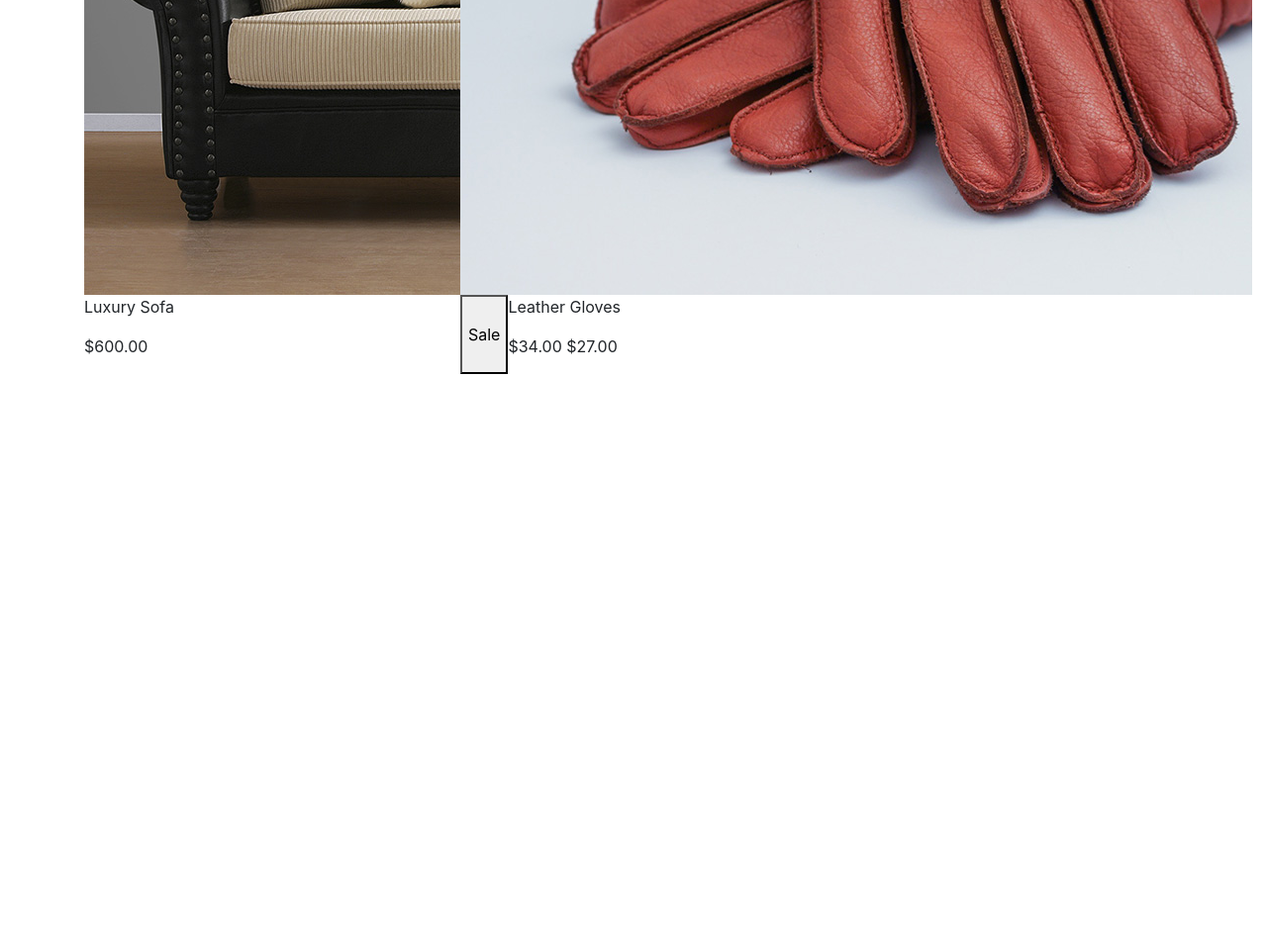
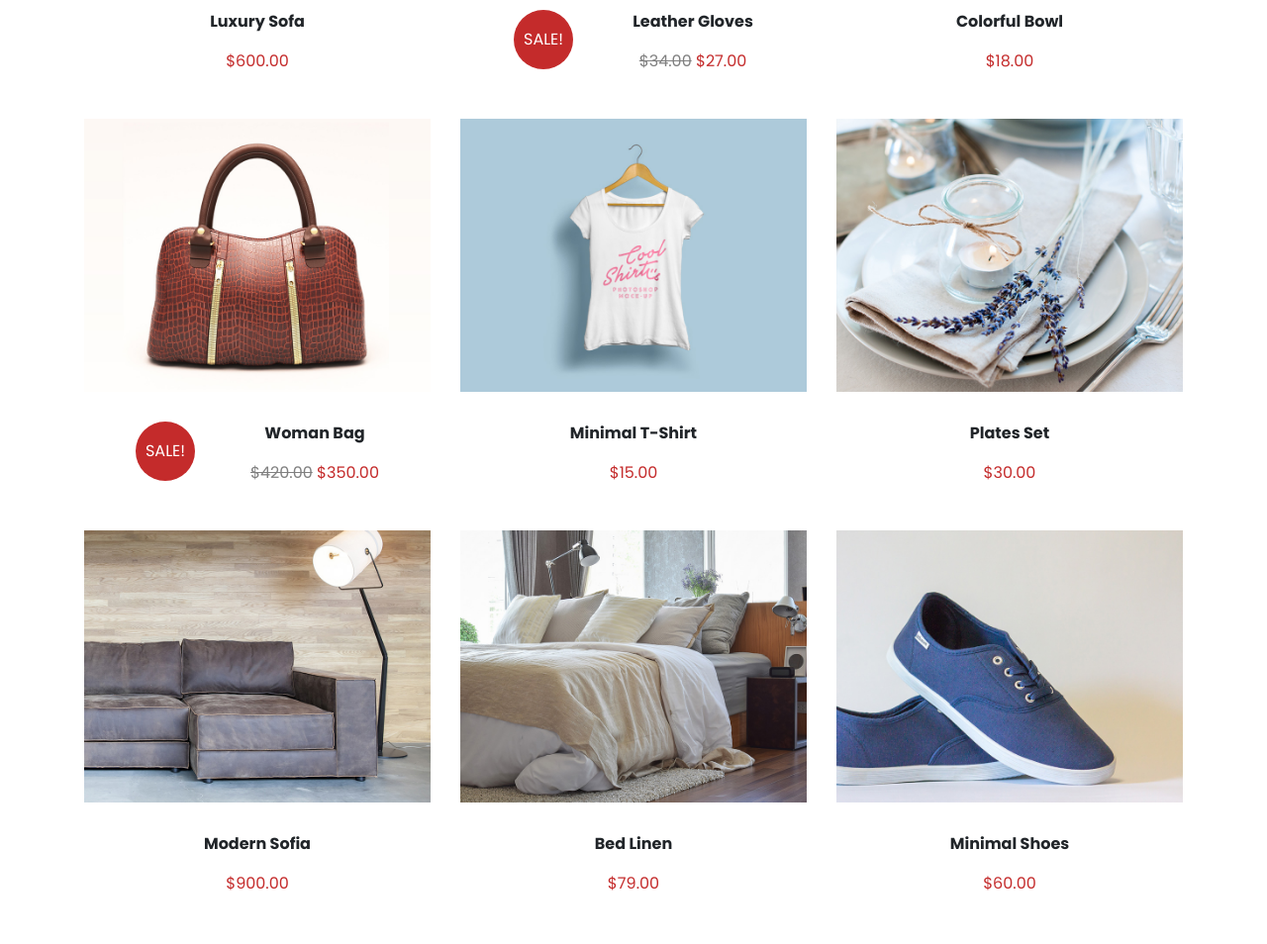
Before and after one commit to Maxlewa/cs_emporium_js_16, a website: page index.html in a window 1280 px wide. Shown: the part 1340-2294 px from the top of the page at 99% size. Before the commit the page ends 1718 px from the top, so only its background shows below. Drawn offline with nearby package versions, Linux system fonts and the light colour scheme.

Commit message:
section deux ok

```diff
--- a/index.html
+++ b/index.html
@@ -15,7 +15,7 @@
         <nav>
             <!-- TITRE -->
             <div id="divh1header">
-                <h1>emporium.</h1>
+                <h1 id="h1main">emporium.</h1>
             </div>
             <!-- NAV -->
             <div class="d-flex justify-content-around" id="divnav">
@@ -68,68 +68,127 @@
         </div>
     </section>
 
-    <!-- SECTION 2/ RECENT PRODUCTS -->
+    <!-- SECTION 2 / RECENT PRODUCTS -->
     <section id="sectiondeux">
-        <div>
-            <h5>Recent Products</h5>
+        <div id="divrecentproductstitle">
+            <h4>Recent Products</h4>
         </div>
         <div>
             <div class="container">
+                <!-- ROW 1 -->
                 <div class="row">
+                    <!-- COL 1A -->
                     <div class="col-4">
                         <div class="imgrecent">
                             <img src="./public/img/products_mini/product-luxry-sofa.jpg" alt="">
                         </div>
-                        <p>Luxury Sofa</p>
-                        <p>$600.00</p>
+                        <div class="divtexterecent">
+                            <p class="texteligneun">Luxury Sofa</p>
+                            <p class="textelignedeux">$600.00</p>
                         </div>
+                    </div>
+                    <!-- COL 1B -->
                     <div class="col-4">
                         <div class="imgrecent">
                             <img src="./public/img/products_mini/product-gloves.jpg" alt="">
                         </div>
-                        <div class="d-flex">
-                            <button>Sale</button>
-                            <div>
-                                <p>Leather Gloves</p>
-                                <p><span>$34.00</span> $27.00</p>
+                        <div class="d-flex justify-content-around px-4">
+                            <div class="boutonsale">
+                                <button>SALE!</button>
+                            </div>
+                            <div class="divtexterecent">
+                                <p class="texteligneun">Leather Gloves</p>
+                                <p class="textelignedeux"><span>$34.00</span> $27.00</p>
                             </div>
                         </div>
                     </div>
+                    <!-- COL 1C -->
                     <div class="col-4">
-
+                        <div class="imgrecent">
+                            <img src="./public/img/products_mini/product-cups.jpg" alt="">
+                        </div>
+                        <div class="divtexterecent">
+                            <p class="texteligneun">Colorful Bowl</p>
+                            <p class="textelignedeux">$18.00</p>
                         </div>
                     </div>
                 </div>
-            <div class="container">
+                <!-- ROW 2 -->
                 <div class="row">
+                    <!-- COL 2A -->
                     <div class="col-4">
-
+                        <div class="imgrecent">
+                            <img src="./public/img/products_mini/product-bag.jpg" alt="">
                         </div>
-                    <div class="col-4">
-
+                        <div class="d-flex justify-content-around px-4">
+                            <div class="boutonsale">
+                                <button>SALE!</button>
                             </div>
-                    <div class="col-4">
-
+                            <div class="divtexterecent">
+                                <p class="texteligneun">Woman Bag</p>
+                                <p class="textelignedeux"><span>$420.00</span> $350.00</p>
                             </div>
                         </div>
                     </div>
-            <div class="container">
-                <div class="row">
+                    <!-- COL 2B -->
                     <div class="col-4">
-
+                        <div class="imgrecent">
+                            <img src="./public/img/products_mini/product-tshitr.jpg" alt="">
                         </div>
+                        <div class="divtexterecent">
+                            <p class="texteligneun">Minimal T-Shirt</p>
+                            <p class="textelignedeux">$15.00</p>
+                        </div>
+                    </div>
+                    <!-- COL 2C -->
                     <div class="col-4">
-
+                        <div class="imgrecent">
+                            <img src="./public/img/products_mini/product-plates.jpg" alt="">
                         </div>
-                    <div class="col-4">
-
+                        <div class="divtexterecent">
+                            <p class="texteligneun">Plates Set</p>
+                            <p class="textelignedeux">$30.00</p>
                         </div>
                     </div>
                 </div>
+                <!-- ROW 3 -->
+                <div class="row">
+                    <!-- COL 3A -->
+                    <div class="col-4">
+                        <div class="imgrecent">
+                            <img src="./public/img/products_mini/product-modern-sofa.jpg" alt="">
+                        </div>
+                        <div class="divtexterecent">
+                            <p class="texteligneun">Modern Sofia</p>
+                            <p class="textelignedeux">$900.00</p>
+                        </div>
+                    </div>
+                    <!-- COL 3B -->
+                    <div class="col-4">
+                        <div class="imgrecent">
+                            <img src="./public/img/products_mini/product-bed.jpg" alt="">
+                        </div>
+                        <div class="divtexterecent">
+                            <p class="texteligneun">Bed Linen</p>
+                            <p class="textelignedeux">$79.00</p>
+                        </div>
+                    </div>
+                    <!-- COL 3C -->
+                    <div class="col-4">
+                        <div class="imgrecent">
+                            <img src="./public/img/products_mini/product-shoes.jpg" alt="">
+                        </div>
+                        <div class="divtexterecent">
+                            <p class="texteligneun">Minimal Shoes</p>
+                            <p class="textelignedeux">$60.00</p>
+                        </div>
+                    </div>
+                </div>
+            </div>
+        </div>
+    </section>
 
-        </div>
-
-    </section>
+    <!-- SECTION 3 / DISCOVER -->
 
 
     <!-- JS -->
--- a/public/js/main.js
+++ b/public/js/main.js
@@ -1,17 +1,20 @@
-// When the user scrolls the page, execute myFunction
+// Exécuter la fonction quand on scroll
 window.onscroll = function() {myFunction()};
 
-// Get the navbar
-let navbar = document.getElementById("divnav");
+// Navbar et titre
+var navbar = document.getElementById("divnav");
+var titreheader = document.querySelector("#divh1header");
 
-// Get the offset position of the navbar
-let sticky = navbar.offsetTop;
+// Position de la navbar
+var sticky = navbar.offsetTop;
 
-// Add the sticky class to the navbar when you reach its scroll position. Remove "sticky" when you leave the scroll position
+// Ajouter/retirer classes
 function myFunction() {
   if (window.pageYOffset >= sticky) {
     navbar.classList.add("sticky")
+    titreheader.classList.add("stickytitle");
   } else {
     navbar.classList.remove("sticky");
+    titreheader.classList.remove("stickytitle");
   }
 }
--- a/src/sass/modules/_header.sass
+++ b/src/sass/modules/_header.sass
@@ -6,14 +6,28 @@ header
 #divh1header
     font-family: 'poppinsbold'
     text-align: center
+    margin-bottom: 30px
+
+.stickytitle
+    position: fixed
+    top: 0
+    z-index: 2
+    padding-top: 10px
+    padding-left: 10px
+
+.sticky
+    position: fixed
+    top: 0
+    z-index: 1
 
 #divnav
-    width: 800px
+    width: 100%
     margin: auto
-    margin-top: 60px
-    padding-bottom: 40px
-    position: fixed
-    top: 0
+    padding-top: 20px
+    padding-bottom: 20px
+    padding-left: 300px
+    padding-right: 300px
+    background-color: white
 
 .navelement, .navelement:hover
     text-decoration: none
--- a/src/sass/modules/_sectiondeux.sass
+++ b/src/sass/modules/_sectiondeux.sass
@@ -1,8 +1,39 @@
-#sectiondeux
-    background-color: red
-    margin-top: 1000px
+#divrecentproductstitle
+    text-align: center
+    margin-bottom: 50px
 
 .imgrecent
     img
-        width: 30px
-        border-radius: 15px
+        width: 100%
+
+.container
+    margin-bottom: 30px
+
+.col-4
+    margin-bottom: 30px
+
+.divtexterecent
+    margin-top: 30px
+
+.texteligneun
+    text-align: center
+    font-family: 'poppinsbold'
+
+.textelignedeux
+    text-align: center
+    font-family: 'poppinsregular'
+    color: #c42b2b
+    span
+        color: grey
+        text-decoration: line-through
+
+.boutonsale
+    margin-top: 30px
+    button
+        font-family: 'poppinsregular'
+        color: white
+        background-color: #c42b2b
+        border-radius: 100%
+        height: 60px
+        width: 60px
+        border: solid 0px
--- a/src/sass/modules/_sectionun.sass
+++ b/src/sass/modules/_sectionun.sass
@@ -1,6 +1,6 @@
 #sectionun
     margin-top: 20px
-    margin-bottom: : 80px
+    margin-bottom: 80px
 
 #divlivingroom
     width: 32%
--- a/src/sass/modules/_style.sass
+++ b/src/sass/modules/_style.sass
@@ -1,4 +1,5 @@
 @import ./_header
 @import ./_sectionun
 @import ./_sectiondeux
+@import ./_sectiontrois
 @import ./_footer
```
Also changed, not shown: public/css/app.css, src/sass/modules/_sectiontrois.sass (added). Lines whose indentation alone changed are shown as unchanged.
